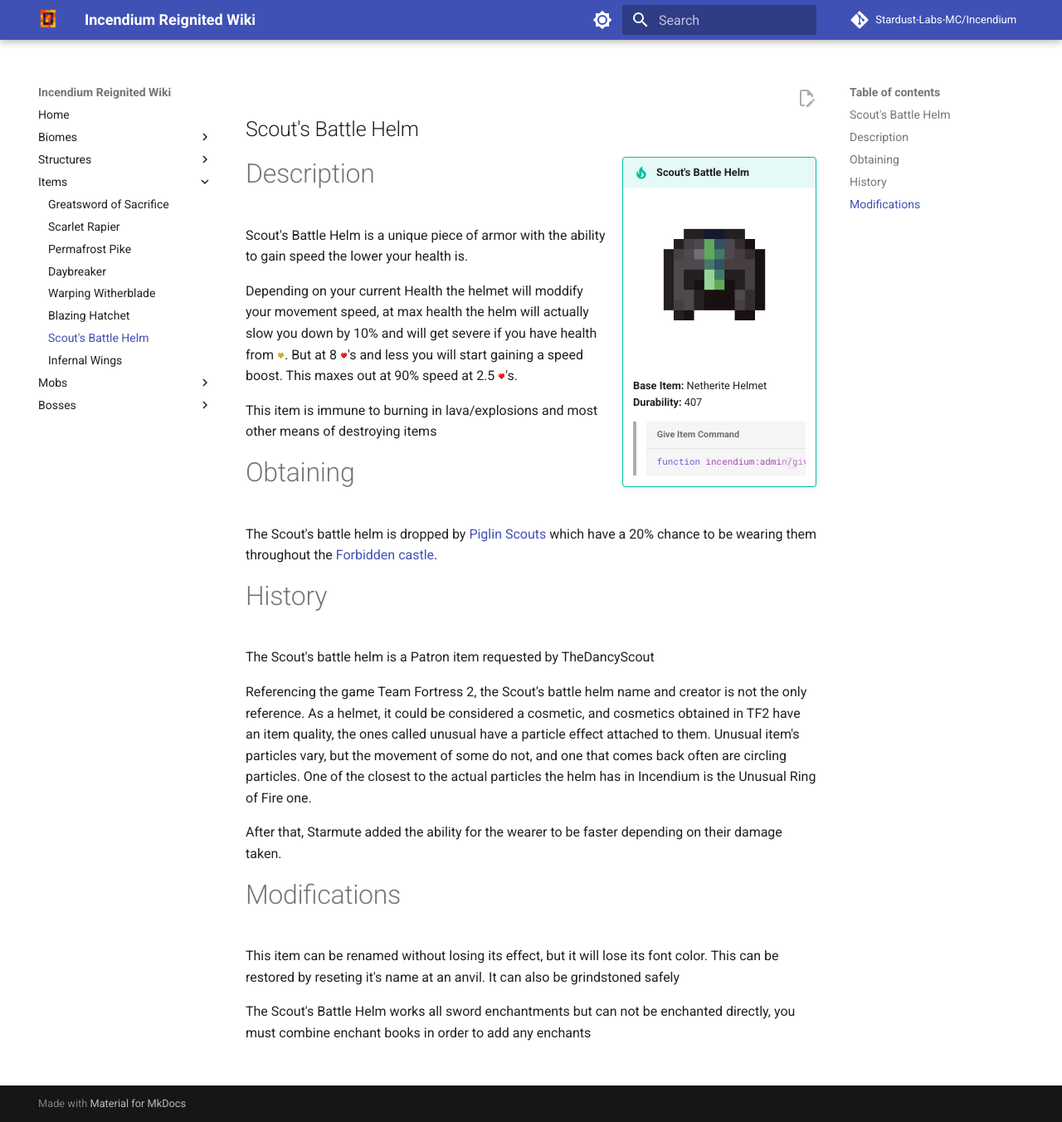
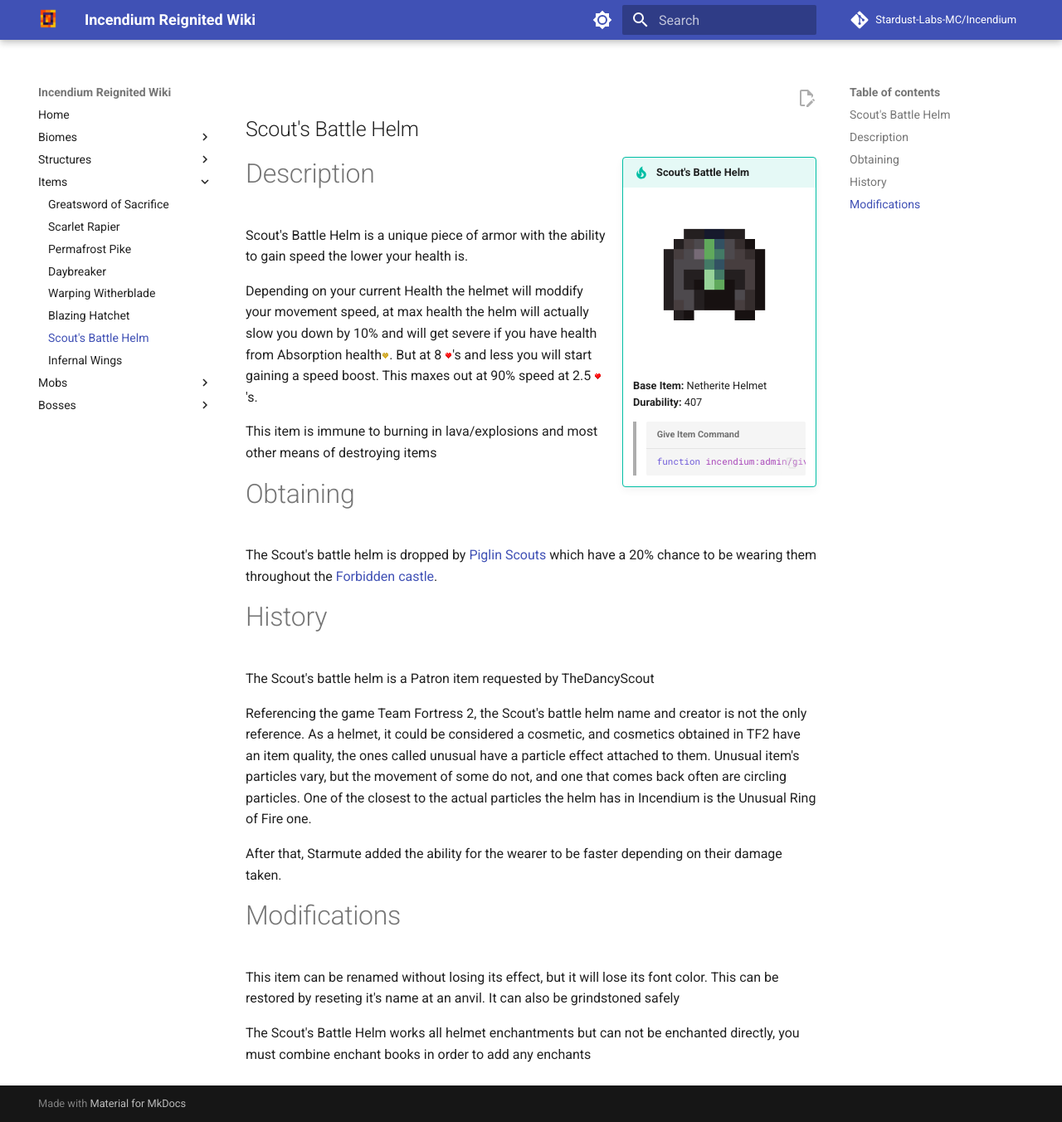
Before and after one commit to Stardust-Labs-MC/incendium-wiki, an MkDocs documentation site: the page built from docs/items/scouts-battle-helm.md, in a window 1280 px wide and 1352 px high. Shown: the whole window at 83% size. Built offline with MkDocs 1.6.1 and Material for MkDocs 9.7.7, drawn with Linux system fonts in a browser that asks for light colours; comment, search, counter and statistics services are not loaded.

Commit message:
Update scouts-battle-helm.md

```diff
--- a/docs/items/scouts-battle-helm.md
+++ b/docs/items/scouts-battle-helm.md
@@ -17,7 +17,7 @@
 
 Scout's Battle Helm is a unique piece of armor with the ability to gain speed the lower your health is.
 
-Depending on your current Health the helmet will moddify your movement speed, at max health the helm will actually slow you down by 10% and will get severe if you have health from ![full](../assets/sprites/absorbing_full.png){width=9}. But at 8 ![full](../assets/sprites/full.png){width=9}'s and less you will start gaining a speed boost. This maxes out at 90% speed at 2.5 ![full](../assets/sprites/full.png){width=9}'s.
+Depending on your current Health the helmet will moddify your movement speed, at max health the helm will actually slow you down by 10% and will get severe if you have health from Absorption health![full](../assets/sprites/absorbing_full.png){width=9}. But at 8 ![full](../assets/sprites/full.png){width=9}'s and less you will start gaining a speed boost. This maxes out at 90% speed at 2.5 ![full](../assets/sprites/full.png){width=9}'s.
 
 This item is immune to burning in lava/explosions and most other means of destroying items
 
@@ -38,4 +38,4 @@ After that, Starmute added the ability for the wearer to be faster depending on
 # Modifications
 This item can be renamed without losing its effect, but it will lose its font color. This can be restored by reseting it's name at an anvil. It can also be grindstoned safely
 
-The Scout's Battle Helm works all sword enchantments but can not be enchanted directly, you must combine enchant books in order to add any enchants
+The Scout's Battle Helm works all helmet enchantments but can not be enchanted directly, you must combine enchant books in order to add any enchants
```
